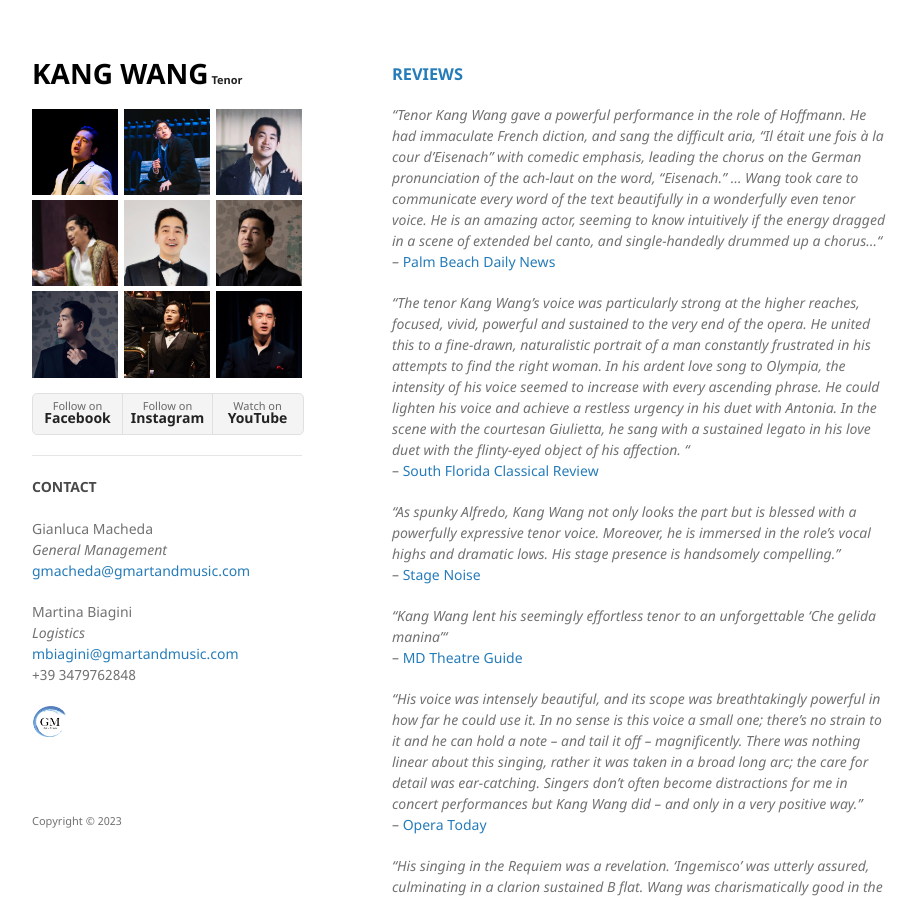
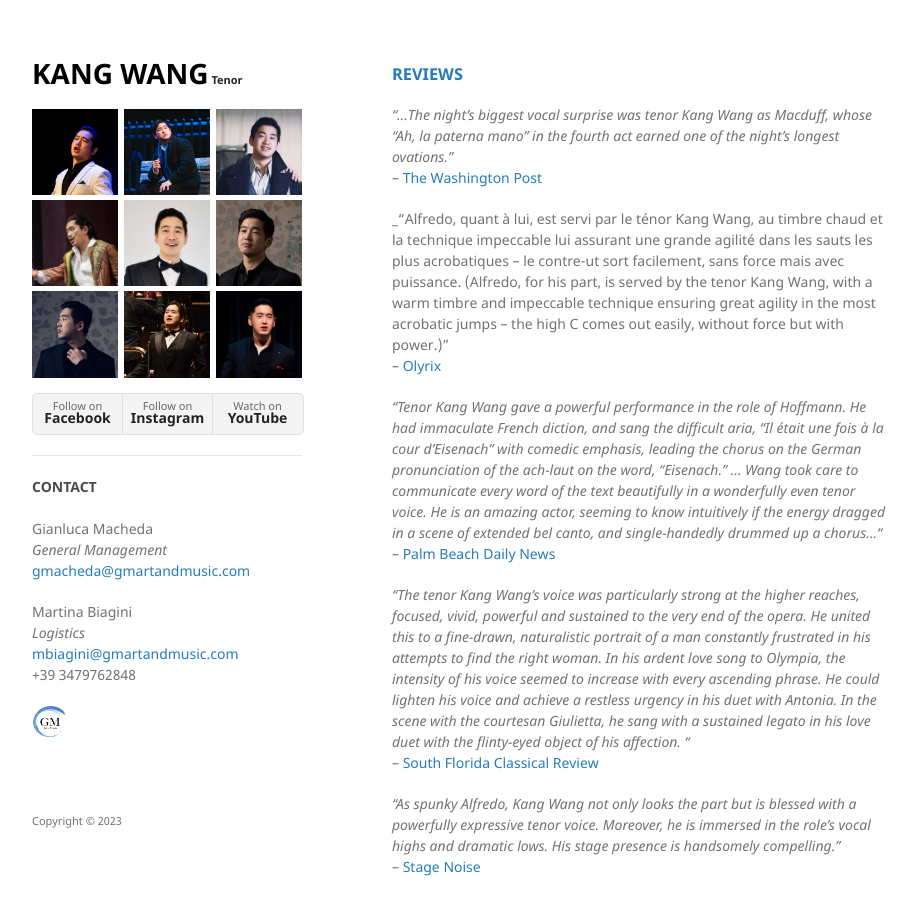
Before and after one commit to kwopera/kwt, a Jekyll site: the page built from reviews.md, in a window 1280 px wide and 900 px high. Shown: the whole window, without its empty margins (178-1095 px from the left). Built offline with Jekyll 4.4.1, drawn with Linux system fonts in a browser that asks for light colours; our own code applies the rules of GitHub Pages for plain Markdown files.

Commit message:
new review

```diff
--- a/reviews.md
+++ b/reviews.md
@@ -1,5 +1,11 @@
 <h3 id="reviews"><a href="{{ "/reviews.html" | absolute_url }}#reviews">REVIEWS</a></h3>
 <br/>
+_"...The night’s biggest vocal surprise was tenor Kang Wang as Macduff, whose “Ah, la paterna mano” in the fourth act earned one of the night’s longest ovations."_
+<br/>-- <a href="https://www.washingtonpost.com/entertainment/music/2024/11/14/dark-powers-guide-dagger-sharp-macbeth-washington-national-opera/" target="_blank">The Washington Post</a>
+
+_"Alfredo, quant à lui, est servi par le ténor Kang Wang, au timbre chaud et la technique impeccable lui assurant une grande agilité dans les sauts les plus acrobatiques – le contre-ut sort facilement, sans force mais avec puissance. (Alfredo, for his part, is served by the tenor Kang Wang, with a warm timbre and impeccable technique ensuring great agility in the most acrobatic jumps – the high C comes out easily, without force but with power.)"
+<br/>-- <a href="https://olyrix.com/articles/production/7758/la-traviata-opera-verdi-piave-dumas-sagripanti-amato-frigerio-squarciapino-baldiserri-rebeka-leonardi-ulloa-wang-salsi-leone-ribis-bianco-mazzucchelli-crescenzo-scarico-lignell-teatro-san-carlo-naples-italie-20-juillet-2024-article-critique-compte-rendu" target="_blank">Olyrix</a>
+
 _"Tenor Kang Wang gave a powerful performance in the role of Hoffmann. He had immaculate French diction, and sang the difficult aria, “Il était une fois à la cour d’Eisenach” with comedic emphasis, leading the chorus on the German pronunciation of the ach-laut on the word, “Eisenach.” ... Wang took care to communicate every word of the text beautifully in a wonderfully even tenor voice. He is an amazing actor, seeming to know intuitively if the energy dragged in a scene of extended bel canto, and single-handedly drummed up a chorus..."_
 <br/>-- <a href="https://www.palmbeachdailynews.com/story/entertainment/music/2024/03/02/first-rate-singing-makes-pb-operas-tales-of-hoffmann-special/72820777007/" target="_blank">Palm Beach Daily News</a>
 
```
Also changed, not shown: 2 other files.
